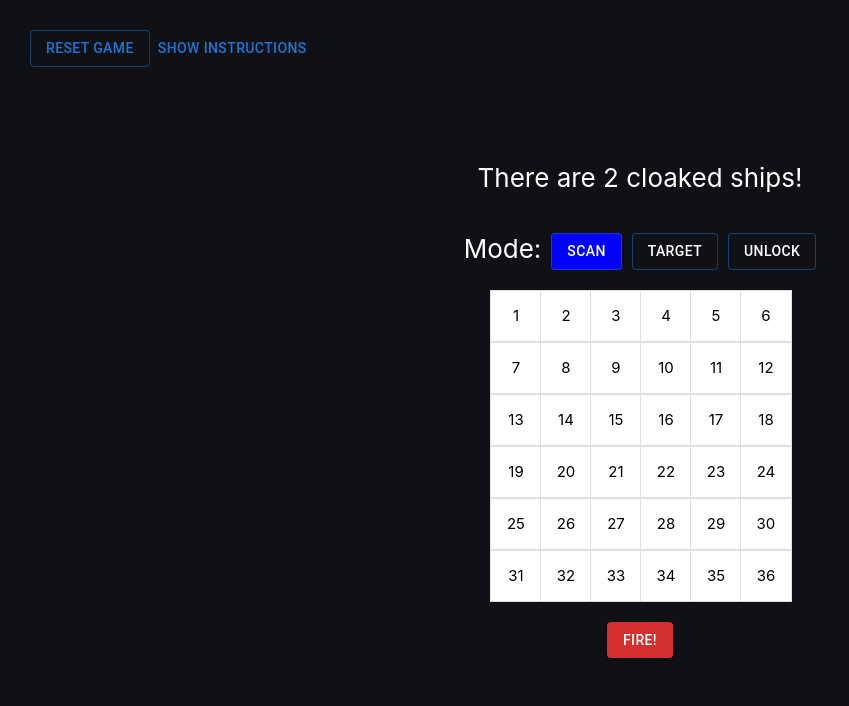
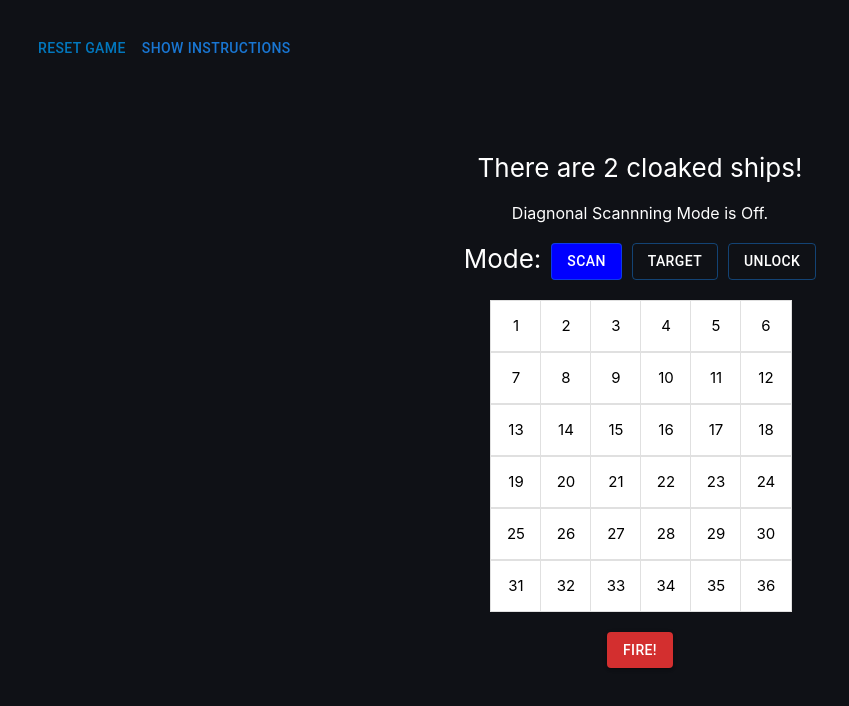
Before and after one commit to bwwhitaker/cloaked, a React (Create React App) app: page / in a window 1280 px wide. Both pictures are taken after a click on the button "BEGIN SEARCH". Shown: the top 706 px of the page, without its empty margins (0-849 px from the left). Built offline with nearby package versions, Linux system fonts and the light colour scheme.

Commit message:
Added Diagonal Mode
Scanning can now be done diagonally.

```diff
--- a/src/Components/GameSpace.css
+++ b/src/Components/GameSpace.css
@@ -23,3 +23,7 @@
 .MuiSlider-markLabel {
 	color: #e0e3df !important;
 }
+
+.DiagonalModeMessage {
+	font-size: 1rem;
+}
--- a/src/Components/GameSpace.js
+++ b/src/Components/GameSpace.js
@@ -4,6 +4,7 @@ import { Grid, Button } from '@mui/material';
 import SearchGrid from './SearchGrid';
 import InstructionModule from './InstructionModule';
 import './GameSpace.css';
+import { lightBlue } from '@mui/material/colors';
 
 function GameSpace() {
 	const generateUniqueRandomNumbers = (count, maxValue, existingArray) => {
@@ -22,7 +23,8 @@ function GameSpace() {
 	const [fieldBg, setFieldBg] = useState('white');
 	const [shipLocations, setShipLocations] = useState([]);
 	const [openInstructions, setOpenInstructions] = useState(false);
-
+	const [diagonalMode, setDiagonalMode] = useState(false);
+	const [diagonalModeStatus, setDiagonalModeStatus] = useState('Off');
 	const axisMarks = [
 		{
 			value: 4,
@@ -81,6 +83,8 @@ function GameSpace() {
 		setShipLocations(newShipLocations);
 	};
 
+	console.log(diagonalMode);
+
 	return (
 		<div>
 			<div hidden={readyToPlay}>
@@ -109,6 +113,22 @@ function GameSpace() {
 						max={5}
 						onChangeCommitted={changeShips}
 					/>
+					Diagnonal Mode:
+					<Button
+						variant='text'
+						color='error'
+						label={diagonalMode}
+						onClick={() => {
+							setDiagonalMode(!diagonalMode);
+							if (diagonalModeStatus === 'Off') {
+								setDiagonalModeStatus('On');
+							} else {
+								setDiagonalModeStatus('Off');
+							}
+						}}
+					>
+						{diagonalModeStatus}
+					</Button>
 				</Grid>
 				<div className='CenterAligning'>
 					<Button
@@ -128,7 +148,12 @@ function GameSpace() {
 				<div>
 					<div className='HeaderRow'>
 						<Button
-							variant='outlined'
+							sx={{
+								color: lightBlue[800],
+								'&.Mui-checked': {
+									color: lightBlue[600],
+								},
+							}}
 							onClick={() => {
 								setReadyToPlay(!readyToPlay);
 								setFieldBg('white');
@@ -155,6 +180,8 @@ function GameSpace() {
 						shipLocations={shipLocations}
 						setReadyToPlay={setReadyToPlay}
 						setShipLocations={setShipLocations}
+						diagonalMode={diagonalMode}
+						diagonalModeStatus={diagonalModeStatus}
 					/>
 				</div>
 			)}
--- a/src/Components/InstructionModule.js
+++ b/src/Components/InstructionModule.js
@@ -15,8 +15,14 @@ function InstructionModule(props) {
 				<List dense={true}>
 					<ListItem>
 						<Typography variant='body2'>
-							You will begin in "Scan" mode. Click on a square to scan for cloaked ships. Scans can not be made
-							diagonally. The scan determines if a ship is in the clicked square or in one up, down, left, or right.
+							You will begin in "Scan" mode. Click on a square to scan for cloaked ships. By default Diagonal Mode is
+							Off and scans can not be made diagonally.
+						</Typography>
+					</ListItem>
+					<ListItem>
+						<Typography variant='body2'>
+							When Diagonal Mode is Off the scanner only checks if a ship is in a cell above, below, to the left or to
+							the right. When Diagonal Mode is On, also checks the cells diagonally from it.
 						</Typography>
 					</ListItem>
 
@@ -28,8 +34,8 @@ function InstructionModule(props) {
 
 					<ListItem>
 						<Typography variant='body2'>
-							If the cell is Blue, there is at least 1 cloaked ship next to the square. This could be up, down, left, or
-							right. There could be more than 1 cloaked ship next to the square.
+							If the cell is Blue, there is at least 1 cloaked ship next to the square. There could be more than 1
+							cloaked ship next to the scanned square.
 						</Typography>
 					</ListItem>
 
@@ -41,9 +47,9 @@ function InstructionModule(props) {
 
 					<ListItem>
 						<Typography variant='body2'>
-							If you think you know a ship's location, you need to Lock Target. Click on the "Target" button to go into
-							Targeting mode. Then click the square. Targetted squares are Green. Targetting doesn't mean a ship is
-							located in the targeted cell.
+							If you think you know a ship's location, you need to Lock Target. To do so, click on the "Target" button
+							to activate Targeting mode. Then click the square. Targetted squares are Green. Targetting doesn't mean a
+							ship is located in the targeted cell.
 						</Typography>
 					</ListItem>
 
--- a/src/Components/SearchGrid.js
+++ b/src/Components/SearchGrid.js
@@ -11,6 +11,8 @@ function SearchGrid(props) {
 	const ships = parseInt(props.ships);
 	const bg = props.fieldBg;
 	const shipsToPass = props.shipLocations;
+	const diagonalMode = props.diagonalMode;
+	const diagonalModeStatus = props.diagonalModeStatus;
 	const [targeted, setTargeted] = useState([]);
 	const [scanBackground, setScanBackground] = useState('Blue');
 	const [targetBackground, setTargetBackground] = useState('');
@@ -117,6 +119,7 @@ function SearchGrid(props) {
 		<div>
 			<div className='CenterAligning'>
 				<div className='GameSpaceVertical'>{message}</div>
+				<div className='DiagonalModeMessage'>Diagnonal Scannning Mode is {diagonalModeStatus}.</div>
 				<div className='GameSpaceVertical'>
 					Mode:
 					<ScanButton
@@ -171,6 +174,7 @@ function SearchGrid(props) {
 									removeTargeted={removeTargeted}
 									clickMode={clickMode}
 									handleScanCloakedShip={handleScanCloakedShip}
+									diagonalMode={diagonalMode}
 								/>
 							</Grid>
 						))}
--- a/src/Components/Square.js
+++ b/src/Components/Square.js
@@ -13,6 +13,7 @@ function Square(props) {
 		.toString()
 		.replace(/,/g, ', ');
 	const axis = props.axis;
+	const diagonalMode = props.diagonalMode;
 	const targeted = props.targeted;
 	const [scanDialogueOpen, setScanDialogueOpen] = useState(false);
 	const handleClose = (value) => {
@@ -31,6 +32,10 @@ function Square(props) {
 		let b = id + 1;
 		let c = id - axis;
 		let d = id + axis;
+		let e = id - axis - 1;
+		let f = id - axis + 1;
+		let g = id + axis - 1;
+		let h = id + axis + 1;
 
 		if (shipLocations.length === 1) {
 			setSnackbarMessageClick('Your scans alerted the enemy and they fired first. The ship was in cell:');
@@ -70,6 +75,14 @@ function Square(props) {
 		} else if (isInArray(c, shipLocations)) {
 			setCurrentBackgroundColor('blue');
 		} else if (isInArray(d, shipLocations)) {
+			setCurrentBackgroundColor('blue');
+		} else if (isInArray(e, shipLocations) && e % axis !== 0 && diagonalMode === true) {
+			setCurrentBackgroundColor('blue');
+		} else if (isInArray(f, shipLocations) && f % axis !== 1 && diagonalMode === true) {
+			setCurrentBackgroundColor('blue');
+		} else if (isInArray(g, shipLocations) && g % axis !== 0 && diagonalMode === true) {
+			setCurrentBackgroundColor('blue');
+		} else if (isInArray(h, shipLocations) && h % axis !== 1 && diagonalMode === true) {
 			setCurrentBackgroundColor('blue');
 		} else {
 			setCurrentBackgroundColor('black');
```
